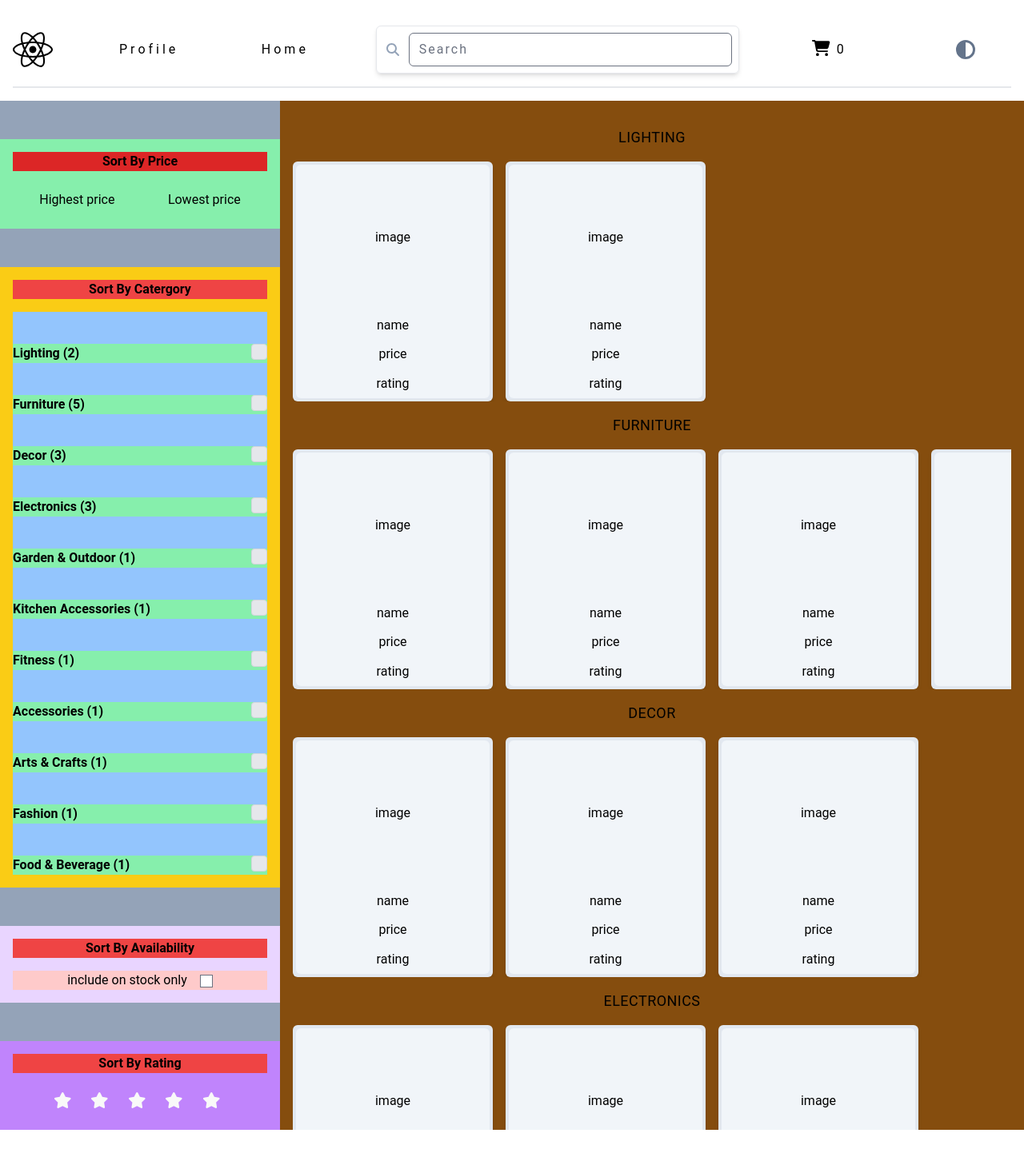
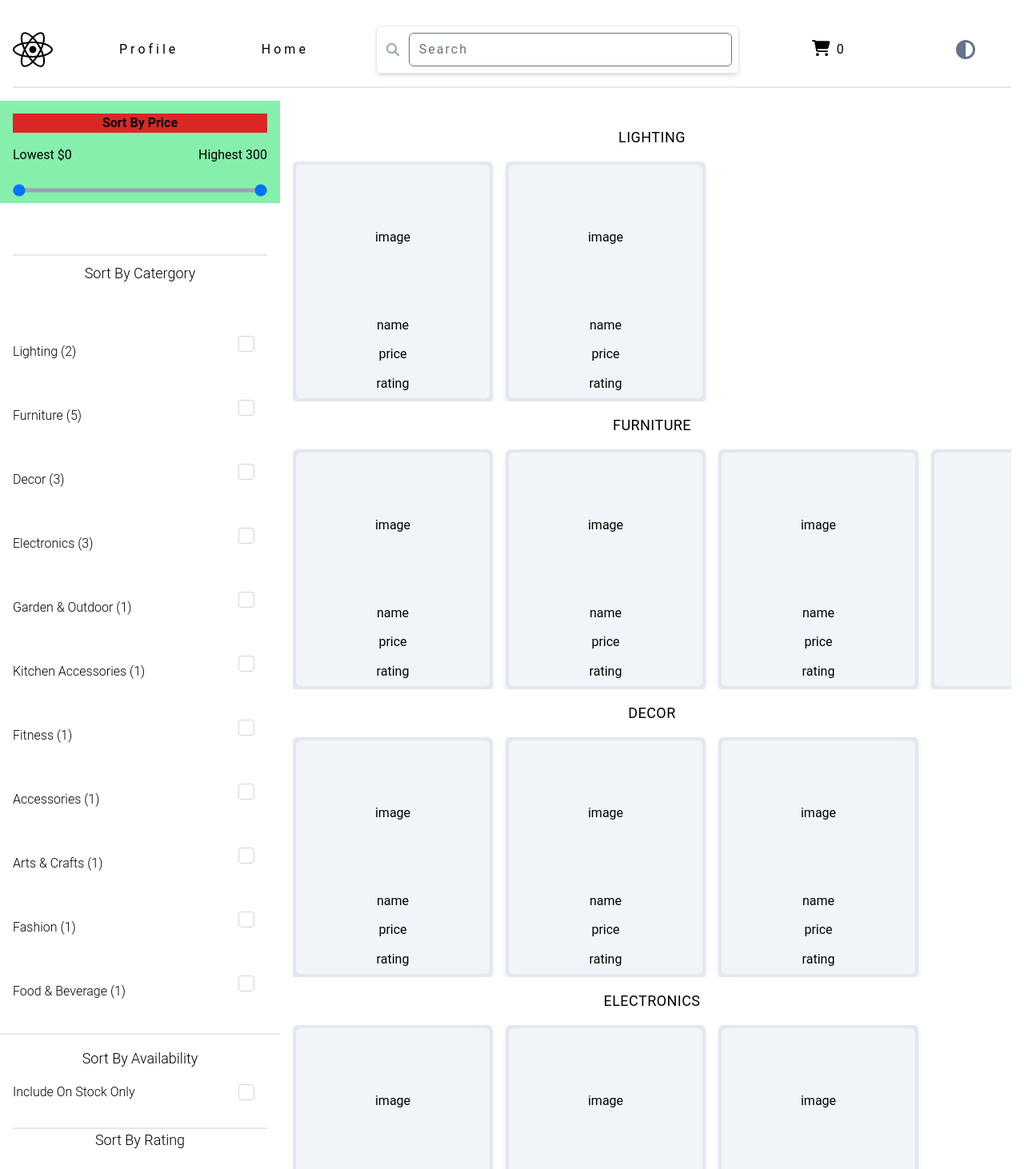
Before and after one commit to mSharifHub/e-commerce, a React (Create React App) app: page / in a window 1280 px wide. Shown: the top 1462 px of the page at 80% size. Before the commit the page ends 1413 px from the top, so only its background shows below. Built offline with nearby package versions, Linux system fonts and the light colour scheme.

Commit message:
#1.4 implementing dual price pointer filter

```diff
--- a/src/components/filter/Filter.jsx
+++ b/src/components/filter/Filter.jsx
@@ -5,7 +5,7 @@ import StarRatingComponent from "./ratingComponent/StarRatingComponent";
 
 export function Filter() {
   return (
-    <div className="h-full w-full relative flex flex-col  space-y-10 bg-slate-400">
+    <div className="h-full w-full relative flex flex-col  space-y-10 ">
       <form>
         <PriceComponent />
         <FilterComponent />
--- a/src/components/filter/availabilityComponent/AvailabilityComponent.jsx
+++ b/src/components/filter/availabilityComponent/AvailabilityComponent.jsx
@@ -1,15 +1,29 @@
+import { useFilter } from "../../../providers/contexts/filterContext";
+
 export default function AvailabilityComponent() {
+  const { dispatch } = useFilter();
+
+  const onInStockChange = (e) => {
+    dispatch({ type: "SET_AVAILABILITY", payload: e.target.checked });
+  };
+
   return (
-    <div className="flex flex-col bg-purple-200 mt-12 p-4  ">
-      <span className="font-bold text-center bg-red-500 mb-4">
+    <div className="flex flex-col mt-4 p-4 border-t-2">
+      <span className="flex justify-center font-light text-lg">
         Sort By Availability
       </span>
-      <div className="flex justify-around  bg-red-200">
-        <label htmlFor="include-on-stock-only">
+      <div className="flex justify-center w-full">
+        <label
+          htmlFor="include-on-stock-only"
+          className="flex justify-between items-center w-full mt-4  font-light capitalize"
+        >
           include on stock only
-          <div className="inline-block ml-4">
-            <input type="checkbox" id="include-on-stock-only" />
-          </div>
+          <input
+            type="checkbox"
+            id="include-on-stock-only"
+            className="w-5 h-5 mr-4 text-blue-600  border-gray-300 rounded focus:ring-blue-500"
+            onClick={onInStockChange}
+          />
         </label>
       </div>
     </div>
--- a/src/components/filter/filterComponent/FilterComponent.jsx
+++ b/src/components/filter/filterComponent/FilterComponent.jsx
@@ -31,18 +31,18 @@ export default function FilterComponent() {
   };
 
   return (
-    <div className="flex flex-col bg-yellow-400 mt-12  p-4 ">
-      <span className="font-bold text-center bg-red-500 mb-4">
+    <div className="flex flex-col mt-12  p-4 ">
+      <span className="font-light text-lg  text-center mb-4 py-2 border-t-2 ">
         Sort By Catergory
       </span>
-      <div className=" flex flex-col  bg-blue-300">
+      <div className=" flex flex-col  ">
         {listCategories.map((category) => (
           <label
             key={category}
             htmlFor={category}
-            className="flex mt-10  bg-green-300 justify-between w-full"
+            className="flex mt-10  justify-between w-full "
           >
-            <span className="font-semibold">
+            <span className="font-light py-2  w-full">
               {category}
               {"\t"}({numItemsPerCategory(category)})
             </span>
@@ -52,7 +52,7 @@ export default function FilterComponent() {
               id={category}
               name={category}
               onClick={() => onCategoryChange(category)}
-              className="w-5 h-5 text-blue-600 bg-gray-200 border-gray-300 rounded focus:ring-blue-500"
+              className="w-5 h-5 mr-4 text-blue-600  border-gray-300 rounded focus:ring-blue-500"
             />
           </label>
         ))}
--- a/src/components/filter/priceComponent/PriceComponent.jsx
+++ b/src/components/filter/priceComponent/PriceComponent.jsx
@@ -1,43 +1,50 @@
+/* eslint-disable jsx-a11y/label-has-associated-control */
 import { useState } from "react";
 
 export default function PriceComponent() {
-  const [selected, setSelected] = useState(null);
-  const handleSelection = (e) => {
-    setSelected(e.target.id);
-  };
+  const [minValue, setMinValue] = useState(0);
+  const [maxValue, setMaxValue] = useState(300);
+
   return (
-    <div className="flex flex-col p-4  mt-12 bg-green-300">
+    <div className="flex flex-col p-4   bg-green-300 w-full">
       <span className="font-bold text-center bg-red-600 mb-4">
         Sort By Price
       </span>
-      <div className="flex justify-around ">
-        <label
-          htmlFor="pricing-filter-h"
-          className={`  cursor-pointer ${
-            selected === "pricing-filter-h" ? "bg-slate-300 rounded-md " : ""
-          } p-2 `}
-        >
-          Highest price
+      <div className="flex justify-between ">
+        <span>Lowest ${minValue}</span>
+        <span> Highest {maxValue}</span>
+      </div>
+
+      <div className=" mt-8 relative w-full ">
+        {/* Gray track */}
+        <div className="absolute bg-gray-400 h-[5px] w-full top-1/2  -translate-y-1/2" />
+        {/* Blue track */}
+        <div className="absolute bg-blue-500 h-[5px]" />
+        <label htmlFor="price-range-l">
           <input
-            type="radio"
-            name="group-1"
-            id="pricing-filter-h"
-            onChange={handleSelection}
+            type="range"
+            min="0"
+            max="300"
+            id="price-range-l"
+            name="price-range-l"
+            value={minValue}
+            onChange={() => ""}
+            onClick={() => console.log("selected lowest")}
+            className="absolute w-full top-1/2 transform translate-y-[-50%] appearance-none bg-transparent  cursor-pointer  "
           />
         </label>
 
-        <label
-          htmlFor="pricing-filter-l"
-          className={`cursor-pointer ${
-            selected === "pricing-filter-l" ? "bg-slate-300 rounded-md " : ""
-          } p-2 `}
-        >
-          Lowest price
+        <label htmlFor="price-range-h">
           <input
-            type="radio"
-            name="group-1"
-            id="pricing-filter-l"
-            onChange={handleSelection}
+            type="range"
+            min="0"
+            max="300"
+            id="price-range-h"
+            name="price-range-h"
+            value={maxValue}
+            onChange={() => ""}
+            onClick={() => console.log("selected highest")}
+            className="absolute w-full top-1/2 transform translate-y-[-50%] appearance-none bg-transparent  cursor-pointer"
           />
         </label>
       </div>
--- a/src/components/filter/ratingComponent/StarRatingComponent.jsx
+++ b/src/components/filter/ratingComponent/StarRatingComponent.jsx
@@ -14,8 +14,8 @@ export default function StarRatingComponent() {
   };
 
   return (
-    <div className="flex flex-col bg-purple-400 mt-12 p-4  ">
-      <span className="font-bold text-center bg-red-500 mb-4">
+    <div className="flex flex-col   p-4  ">
+      <span className="font-light text-lg text-center mb-4 border-t-2">
         Sort By Rating
       </span>
       <div className="flex justify-center items-center">
@@ -35,7 +35,7 @@ export default function StarRatingComponent() {
                 icon={faStar}
                 size="lg"
                 color={`${
-                  currentIndex <= state.rating ? "#ffa500" : "#f9f9f9"
+                  currentIndex <= state.rating ? "#ffa500" : "#b4b4b4"
                 }`}
                 className="cursor-pointer  p-2 mr-2"
               />
--- a/src/components/pages/Home.jsx
+++ b/src/components/pages/Home.jsx
@@ -7,7 +7,7 @@ export function Home() {
       <div className="">
         <Filter />
       </div>
-      <div className="p-4 h-full w-full overflow-x-scroll  scroll whitespace-nowrap bg-yellow-800">
+      <div className="p-4 h-full w-full overflow-x-scroll  scroll whitespace-nowrap">
         <CategoryDisplay />
       </div>
     </div>
--- a/src/providers/FilterProvider.jsx
+++ b/src/providers/FilterProvider.jsx
@@ -11,6 +11,7 @@ export function FilterProvider({ children }) {
   const initialState = {
     category: [],
     listCategories: categoriesList,
+    inStock: false,
     rating: null,
   };
 
--- a/src/providers/reducers/filterReducer.js
+++ b/src/providers/reducers/filterReducer.js
@@ -17,6 +17,12 @@ export const filterReducer = (state, action) => {
         rating: state.rating === action.payload ? null : action.payload,
       };
 
+    case "SET_AVAILABILITY":
+      return {
+        ...state,
+        inStock: action.payload,
+      };
+
     default:
       return state;
   }
--- a/src/styles/main.css
+++ b/src/styles/main.css
@@ -22,3 +22,36 @@ input[type="radio"] {
   opacity: 0;
   position: absolute;
 }
+
+.range-input {
+  position: relative;
+}
+
+.range-input::before {
+  content: "";
+  position: absolute;
+  width: 100%;
+  height: 4px;
+  background-color: gray;
+  top: 50%;
+  transform: translateY(-50%);
+  z-index:1
+}
+
+.range-lower,
+.range-upper {
+  position: absolute;
+  width: 100%;
+  -webkit-appearance: none;
+  background: transparent;
+  z-index: 2;
+}
+
+.range-slider__track {
+  position: absolute;
+  height: 4px;
+  background-color: blue;
+  top: 50%;
+  transform: translateY(-50%);
+  z-index:1
+}
```
